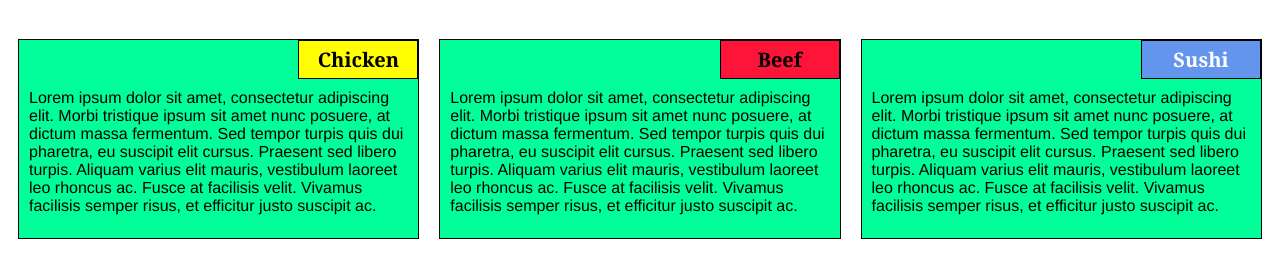
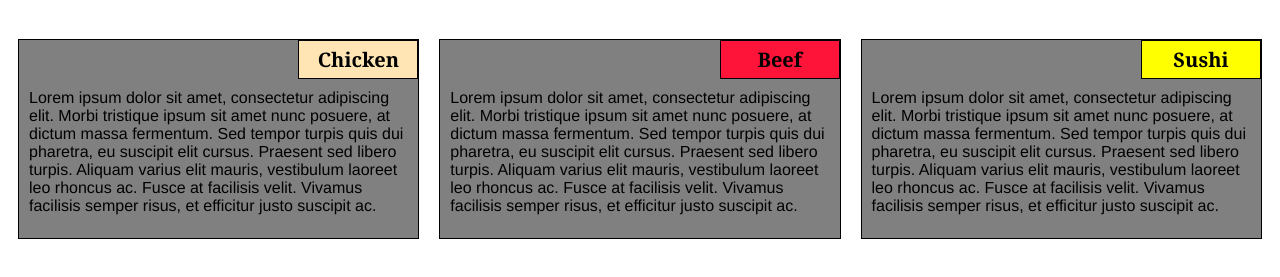
Before and after one commit to webdesigning311/mod2-solution, a plain HTML site: page index.html in a window 1280 px wide. Shown: the part 61-338 px from the top of the page. Drawn offline with Linux system fonts and the light colour scheme.

Commit message:
Update index.html

```diff
--- a/index.html
+++ b/index.html
@@ -30,7 +30,7 @@ p {
 
 section {
 	border:	1px solid black;
-	background-color: #00FF99;
+	background-color: #808080;
 	width: 100%;
 	height: 200px;
 	font-family: Helvetica;
@@ -50,7 +50,8 @@ section {
 	margin-bottom: 0;
 	margin-top: 0;
 	padding: 5px;
-	background-color: #FFFF00;
+	background-color: #ffe5b4;
+;
 }
 
 #beef {
@@ -77,8 +78,8 @@ section {
 	font-size: 125%;
 	margin-bottom: 0;
 	margin-top: 0;
-	background-color: #6495ED;
-	color: white;
+	background-color: #ffff00;
+	color: black;
 	padding: 5px;
 }
 
```
